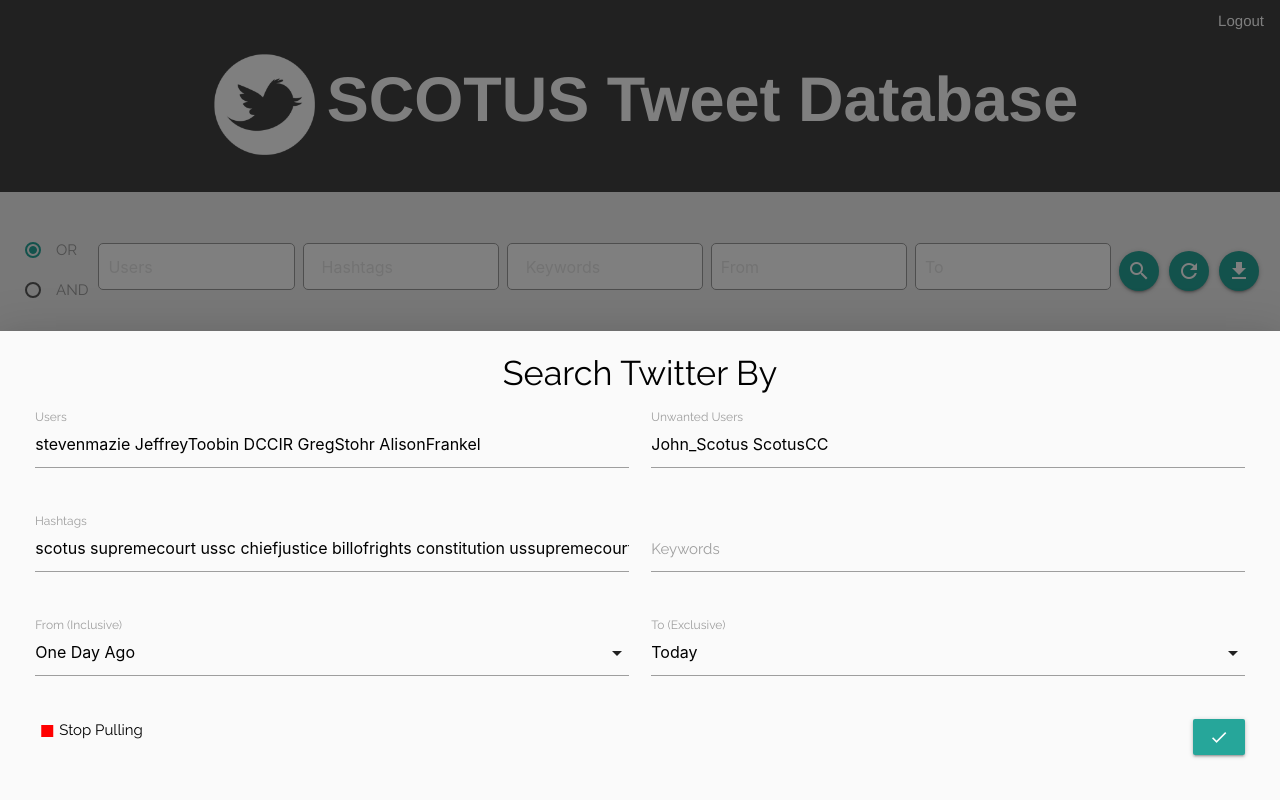
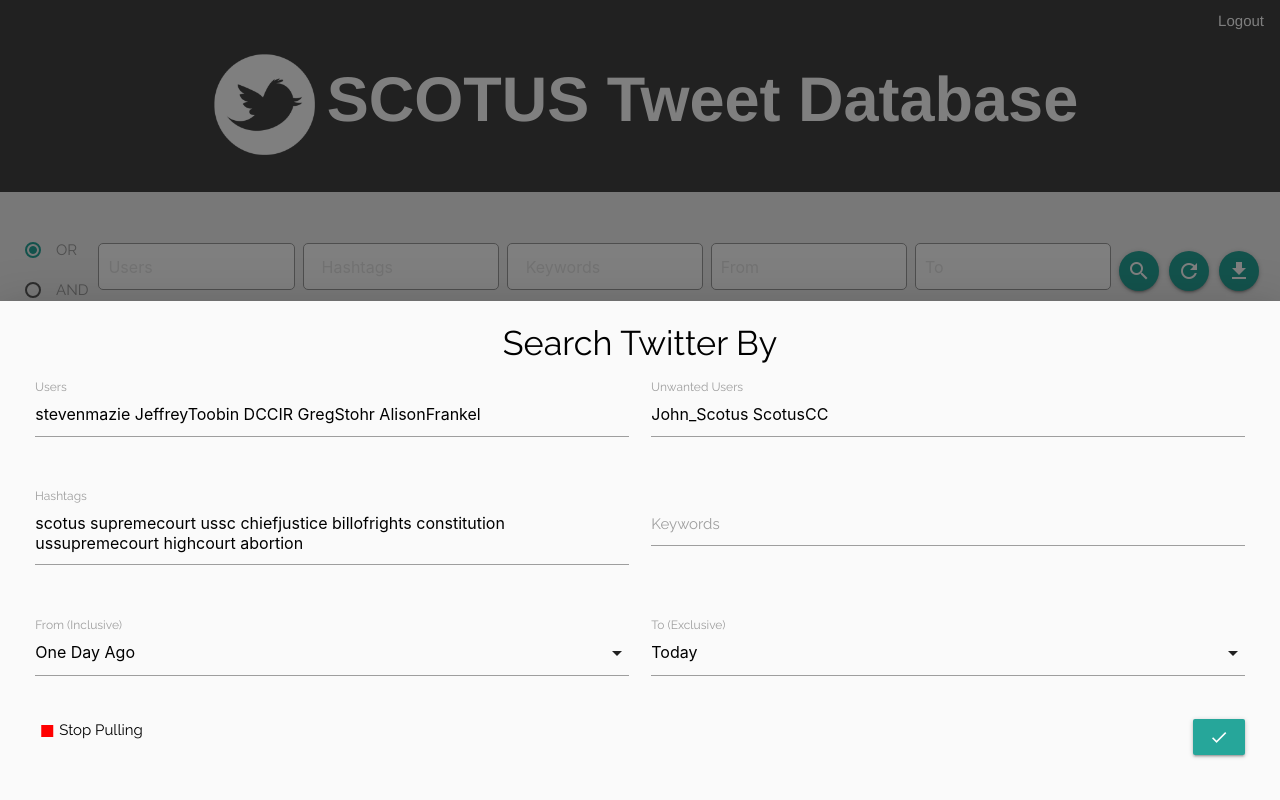
Before and after one commit to adriennecorwin/CS499-Senior-Project-Group-A, a Django app: page / in a window 1280 px wide, after a click on "build". Run offline with Django 3.2, Linux system fonts and the light colour scheme; the visitor is signed in with stand-in values (Sample User, id 1); data that the repository does not hold is empty; some libraries are stand-ins or nearby versions.

Commit message:
textarea so lots of parameters fit

```diff
--- a/mysite/myapp/templates/index.html
+++ b/mysite/myapp/templates/index.html
@@ -153,21 +153,21 @@
             <form class="col s12" action="" method="GET">{% csrf_token %}
               <div class="row">
                 <div class="input-field col s6">
-                  <input id="pull-users" name="pull-users" type="text" class="validate" value="{{ twitterSearchDict.usersString }}">
+                  <textarea id="pull-users" name="pull-users" class="materialize-textarea">{{ twitterSearchDict.usersString }}</textarea>
                   <label for="pull-users">Users</label>
                 </div>
                 <div class="input-field col s6">
-                  <input id="pull-not-users" name="pull-not-users" type="text" class="validate" value="{{ twitterSearchDict.notUsersString }}">
+                  <textarea id="pull-not-users" name="pull-not-users" class="materialize-textarea">{{ twitterSearchDict.notUsersString }}</textarea>
                   <label for="pull-not-users">Unwanted Users</label>
                 </div>
               </div>
               <div class="row">
                 <div class="input-field col s6">
-                  <input id="pull-hashtags" name="pull-hashtags" type="text" class="validate" value="{{ twitterSearchDict.hashtagsString }}">
+                  <textarea id="pull-hashtags" name="pull-hashtags" class="materialize-textarea">{{ twitterSearchDict.hashtagsString }}</textarea>
                   <label for="pull-hashtags">Hashtags</label>
                 </div>
                 <div class="input-field col s6">
-                  <input id="pull-keywords" name="pull-keywords" type="text" class="validate" value="{{ twitterSearchDict.keywordsString }}">
+                  <textarea id="pull-keywords" name="pull-keywords" class="materialize-textarea">{{ twitterSearchDict.keywordsString }}</textarea>
                   <label for="pull-keywords">Keywords</label>
                 </div>
               </div>
```
